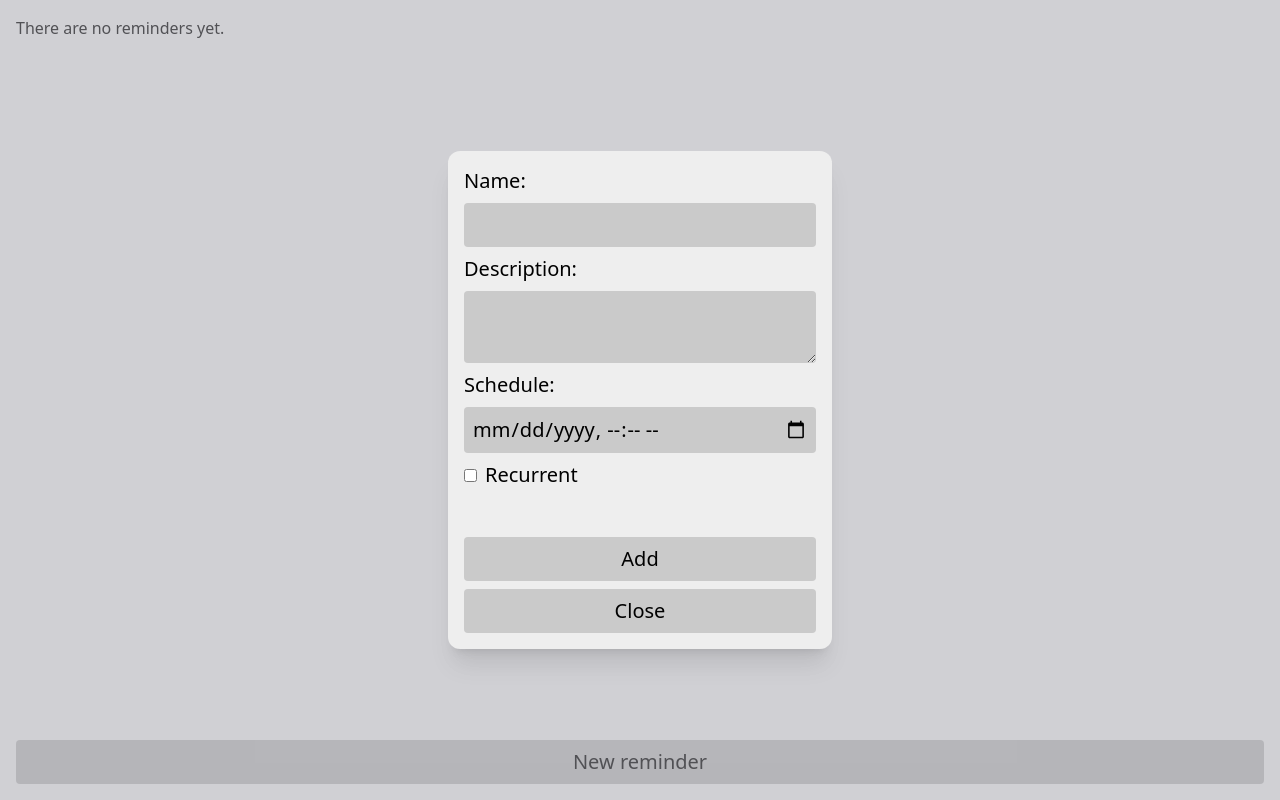
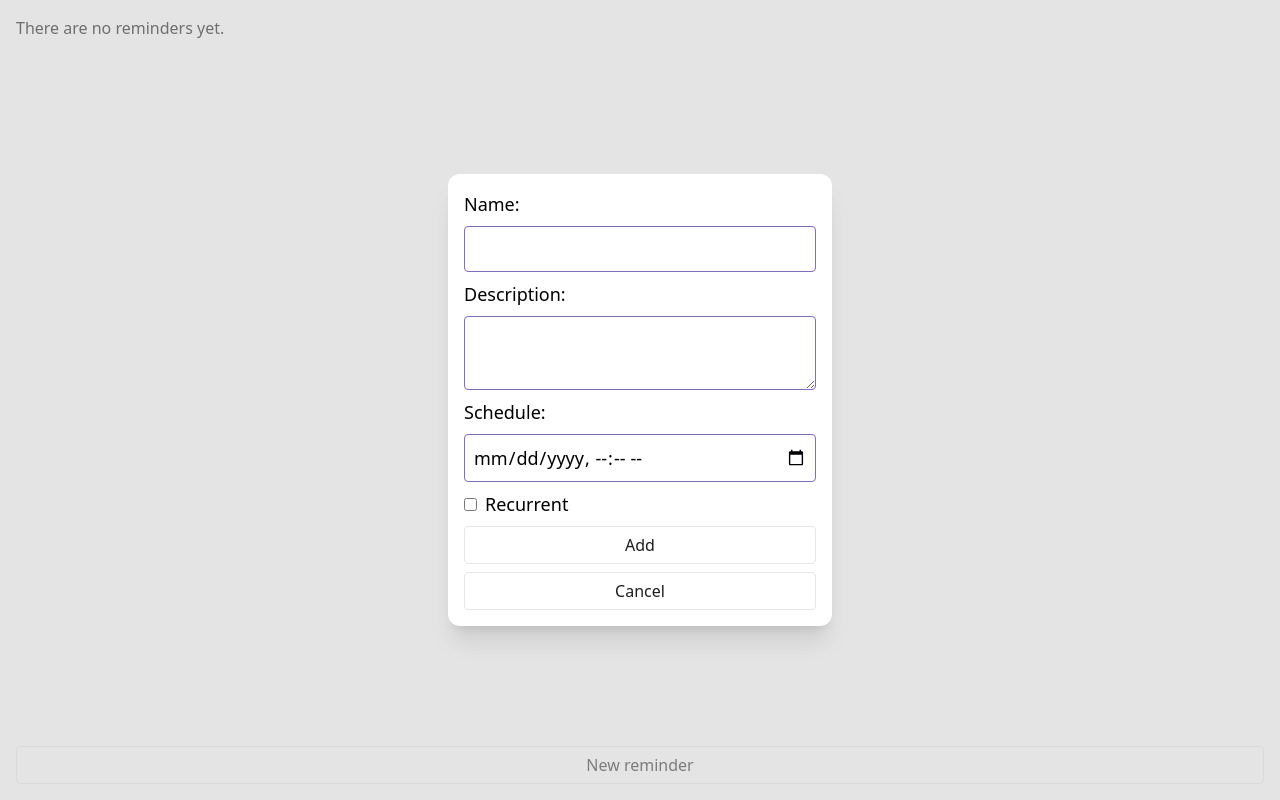
Before and after one commit to LtCocoa/Nudge, a Vue app: page / in a window 1280 px wide. Both pictures are taken after a click on the button "New reminder". Built offline with nearby package versions, Linux system fonts and the light colour scheme.

Commit message:
theme colors, button component

```diff
--- /dev/null
+++ b/src/components/AppButton.vue
@@ -0,0 +1,27 @@
+<template>
+  <button
+    type="button"
+    class="btn"
+    :class="[
+      `btn-${variant}`,
+    ]"
+    :attrs="$attrs"
+  >
+    <slot />
+  </button>
+</template>
+
+<script lang="ts" setup>
+export interface ButtonProps {
+  variant?: 'primary' | 'secondary',
+}
+
+const props = withDefaults(
+  defineProps<ButtonProps>(), { variant: 'secondary' }
+);
+
+</script>
+
+<style scoped>
+
+</style>
--- a/src/components/CreateReminder.vue
+++ b/src/components/CreateReminder.vue
@@ -1,5 +1,5 @@
 <template>
-  <div class="flex flex-col text-xl gap-2">
+  <div class="flex flex-col text-lg gap-2">
     <label for="reminder-name">Name:</label>
     <input
       id="reminder-name"
@@ -37,13 +37,12 @@
       >Recurrent</label>
     </div>
 
-    <button
-      type="button"
-      class="btn mt-10"
+    <AppButton
+      variant="primary"
       @click="onAddreminderClick"
     >
       Add
-    </button>
+    </AppButton>
   </div>
 </template>
 
@@ -52,6 +51,7 @@ import { ref } from 'vue';
 import { useAppStore } from '../stores/Store';
 import { Reminder } from '../../shared/models/Reminder';
 import { createReminder } from '../utils';
+import AppButton from './AppButton.vue';
 
 const emit = defineEmits(['created']);
 
--- a/src/components/ModalWindow.vue
+++ b/src/components/ModalWindow.vue
@@ -11,12 +11,12 @@
     >
       <div
         v-if="isOpen"
-        class="fixed h-full w-full top-0 left-0 flex items-center justify-center bg-zinc-400 bg-opacity-50"
+        class="modal-background"
         @mousedown.self="onClose"
       >
         <div
           ref="modalContent"
-          class="p-4 rounded-xl bg-standart shadow-xl w-96"
+          class="modal-content"
         >
           <slot :on-close="onClose" />
           <slot
@@ -46,8 +46,13 @@ const onClose = () => {
 </script>
 
 <style scoped>
+.modal-background {
+  @apply fixed h-full w-full top-0 left-0 flex items-center justify-center;
+  background-color: #cecece8a;
+}
+
 .modal-content {
-  background-color: #9b9b9b;
+  @apply p-4 rounded-xl shadow-xl w-96 bg-surface;
 }
 
 .fade-enter-active,
--- a/src/components/ReminderItem.vue
+++ b/src/components/ReminderItem.vue
@@ -16,7 +16,7 @@
       <div class="p-2 bg-neutral-300 text-gray-950-700 rounded-md font-medium">
         {{ formatDate(reminder.date) }}
       </div>
-      <div class="p-2 bg-violet-200 text-violet-700 rounded-md font-medium flex gap-1 cursor-pointer">
+      <div class="p-2 bg-primary-soft text-primary-strong rounded-md font-medium flex gap-1 cursor-pointer">
         <AlarmClock :size="23" />
         <span>{{ formatTime(reminder.date) }}</span>
       </div>
--- a/src/main.css
+++ b/src/main.css
@@ -4,10 +4,19 @@
 
 @layer components {
   .btn {
-    @apply fg-standart p-2 mt-auto rounded w-full hover:bg-gray-600 hover:text-slate-200 transition-all text-xl select-none;
+    @apply bg-surface border text-text p-1.5 rounded w-full transition-all text-base font-medium select-none;
   }
+
+  .btn-primary {
+    @apply bg-primary text-text-primary hover:bg-primary-strong;
+  }
+
+  .btn-secondary {
+
+  }
+
   .input {
-    @apply fg-standart p-2 rounded;
+    @apply p-2 rounded border border-primary;
   }
 }
 
@@ -23,7 +32,6 @@ html * {
 body {
   height: 100%;
   width: 100%;
-
 }
 
 body #app {
@@ -52,18 +60,6 @@ body #app {
   background: #555;
 }
 
-.bg-standart {
-  background-color: var(--bg-color);
-}
-
-.fg-standart {
-  background-color: var(--fg-color);
-}
-
-.bg-darker {
-  background-color: var(--bg-color-darker);
-}
-
 label {
   user-select: none;
 }
--- a/src/variables.css
+++ b/src/variables.css
@@ -1,5 +1,13 @@
 :root {
-  --bg-color: #eeeeee;
-  --bg-color-darker: #cecece;
-  --fg-color: #cacaca;
+  --color-primary: #806dbe;
+  --color-primary-soft: #ddd6fe;
+  --color-primary-strong: #7739db;
+
+  --color-surface: #ffffff;
+  --color-background: #cecece;
+
+  --color-text: #1d1d1d;
+  --color-text-primary: #ffffff;
+
+  --font-size: 1rem;
 }
--- a/src/views/ListView.vue
+++ b/src/views/ListView.vue
@@ -17,14 +17,12 @@
 
   <ModalWindow>
     <template #open-button="{ onOpen }">
-      <button
-        id="open-button"
-        class="btn"
-        type="button"
+      <AppButton
+        variant="primary"
         @click="onOpen"
       >
         New reminder
-      </button>
+      </AppButton>
     </template>
 
     <template #default="{ onClose }">
@@ -32,14 +30,12 @@
     </template>
 
     <template #close-button="{ onClose }">
-      <button
-        id="close-button"
-        class="btn mt-2"
-        type="button"
+      <AppButton
+        class="mt-2"
         @click="onClose"
       >
-        Close
-      </button>
+        Cancel
+      </AppButton>
     </template>
   </ModalWindow>
 </template>
@@ -50,6 +46,7 @@ import { computed } from 'vue';
 import ModalWindow from '../components/ModalWindow.vue';
 import CreateReminder from '../components/CreateReminder.vue';
 import ReminderItem from '../components/ReminderItem.vue';
+import AppButton from '../components/AppButton.vue';
 
 const reminders = useAppStore();
 
--- a/tailwind.config.js
+++ b/tailwind.config.js
@@ -1,8 +1,19 @@
 /** @type {import('tailwindcss').Config} */
 export default {
   content: ['./index.html', './src/**/*.{vue,js,ts,jsx,tsx}'],
+  darkMode: 'class',
   theme: {
-    extend: {},
+    extend: {
+      colors: {
+        background: 'var(--color-background)',
+        surface: 'var(--color-surface)',
+        text: 'var(--color-text)',
+        'text-primary': 'var(--color-text-primary)',
+        primary: 'var(--color-primary)',
+        'primary-soft': 'var(--color-primary-soft)',
+        'primary-strong': 'var(--color-primary-strong)',
+      }
+    },
   },
   plugins: [],
 }
```
